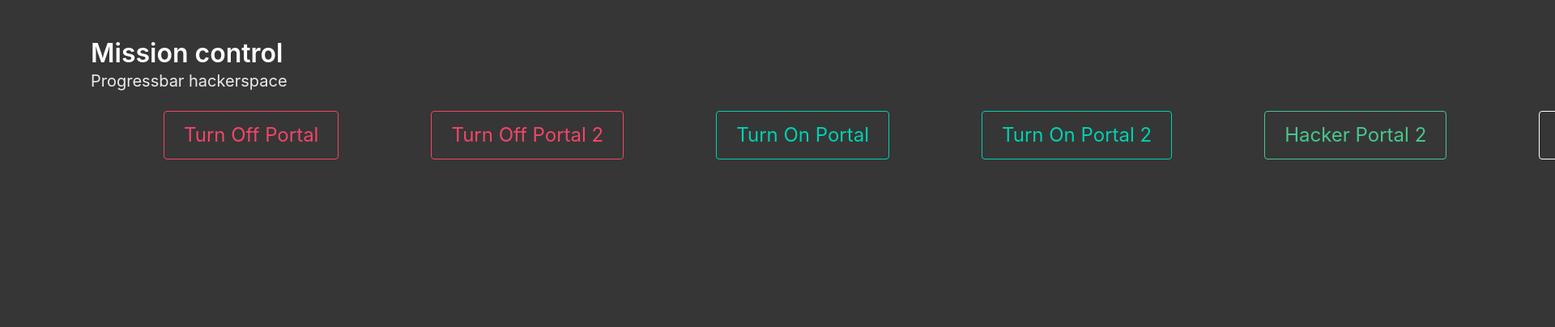
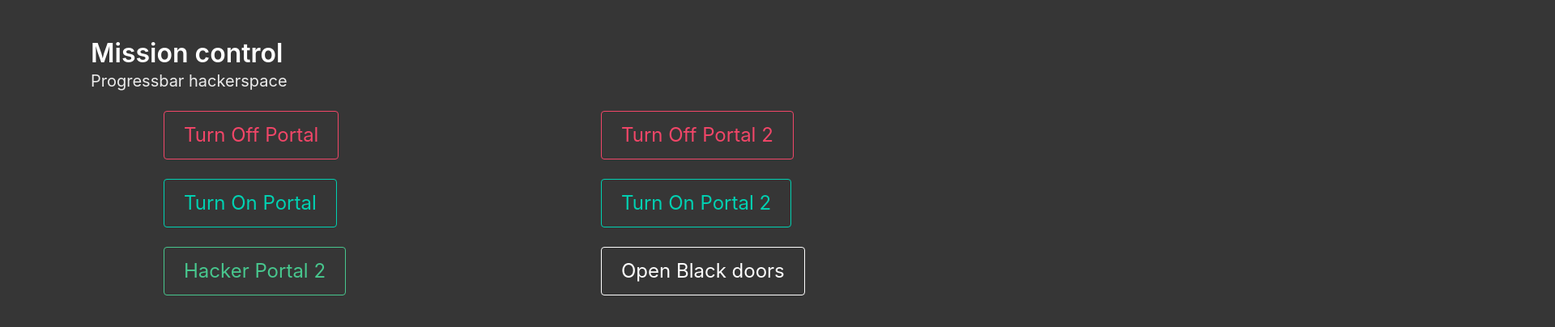
Before and after one commit to yangwao/hq.bar, a Vue app: page / in a window 1280 px wide. Shown: the top 404 px of the page at 81% size, 1920 px wide, since content can reach past the window. Built offline with nearby package versions, Linux system fonts and the light colour scheme.

Commit message:
responsivnes for desktop

```diff
--- a/src/App.vue
+++ b/src/App.vue
@@ -8,19 +8,23 @@
       <h2 class="subtitle">
         Progressbar hackerspace
       </h2>
-      <div class="columns is-desktop">
+      <div class="columns">
         <div class="column is-offset-1">
           <button @click="turnOffPortal('http://portal.bar')" class="button is-large is-danger is-outlined">Turn Off Portal</button>
         </div>
         <div class="column is-offset-1">
           <button @click="turnOffPortal('http://portal2.bar')" class="button is-large is-danger is-outlined">Turn Off Portal 2</button>
         </div>
+      </div>
+      <div class="columns">
           <div class="column is-offset-1">
             <button @click="turnOnPortal('http://portal.bar')" class="button is-large is-primary is-outlined">Turn On Portal</button>
           </div>
           <div class="column is-offset-1">
             <button @click="turnOnPortal('http://portal2.bar')" class="button is-large is-primary is-outlined">Turn On Portal 2</button>
           </div>
+      </div>
+      <div class="columns">
           <div class="column is-offset-1">
             <button @click="hackerPortal('http://portal2.bar')" class="button is-large is-success is-outlined">Hacker Portal 2</button>
           </div>
@@ -30,8 +34,6 @@
       </div>
     </div>
   </div>
-
-
   <!-- <router-view></router-view> -->
 </section>
 </template>
```
Lines whose indentation alone changed are shown as unchanged.
